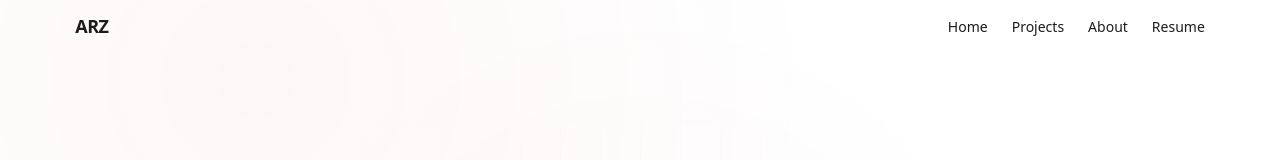
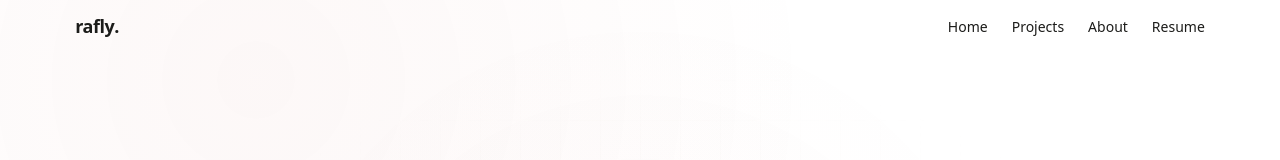
Before and after one commit to raflyzainn/my-portofolio, a Next.js app: page / in a window 1280 px wide. Shown: the top 160 px of the page. Built offline with nearby package versions, Linux system fonts and the light colour scheme.

Commit message:
feat: change the navbar

```diff
--- a/package.json
+++ b/package.json
@@ -10,7 +10,7 @@
   },
   "dependencies": {
     "framer-motion": "^12.23.12",
-    "next": "15.4.6",
+    "next": "15.4.10",
     "react": "19.1.0",
     "react-dom": "19.1.0"
   },
--- a/src/components/Navbar.tsx
+++ b/src/components/Navbar.tsx
@@ -36,8 +36,12 @@ export default function Navbar() {
     >
       <div className="mx-auto flex max-w-[min(1600px,92vw)] items-center justify-between px-6 py-3">
         {/* Logo */}
-        <Link href="/" className="text-lg font-bold tracking-tight text-[--text-primary]">
-          ARZ
+        <Link
+          href="/"
+          className="flex items-baseline text-lg font-semibold tracking-tight text-[--text-primary]"
+        >
+          rafly
+          <span className="text-[--accent]">.</span>
         </Link>
 
         {/* Desktop nav */}
```
Also changed, not shown: 1 other file (tests, documents, lock files or other folders).
